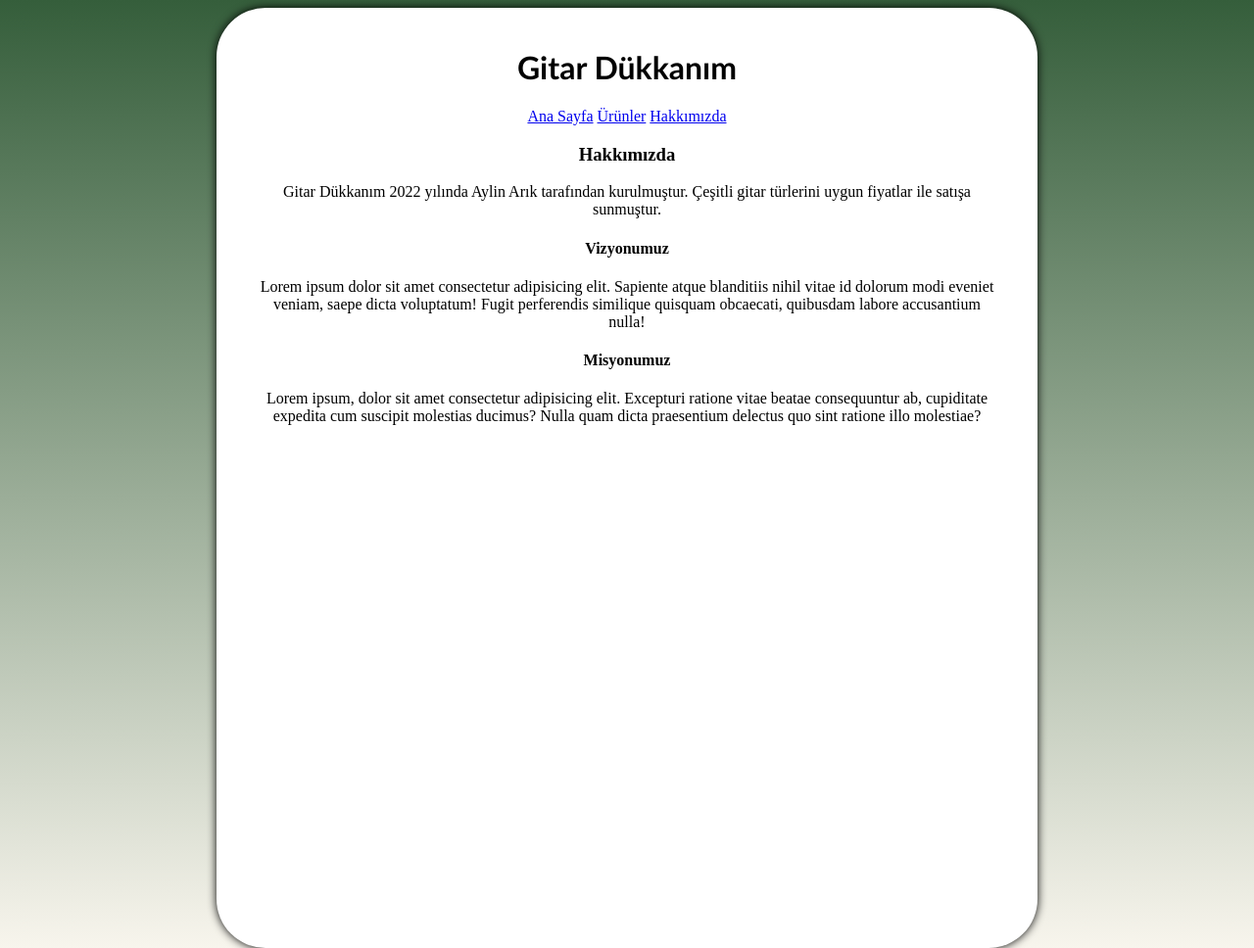
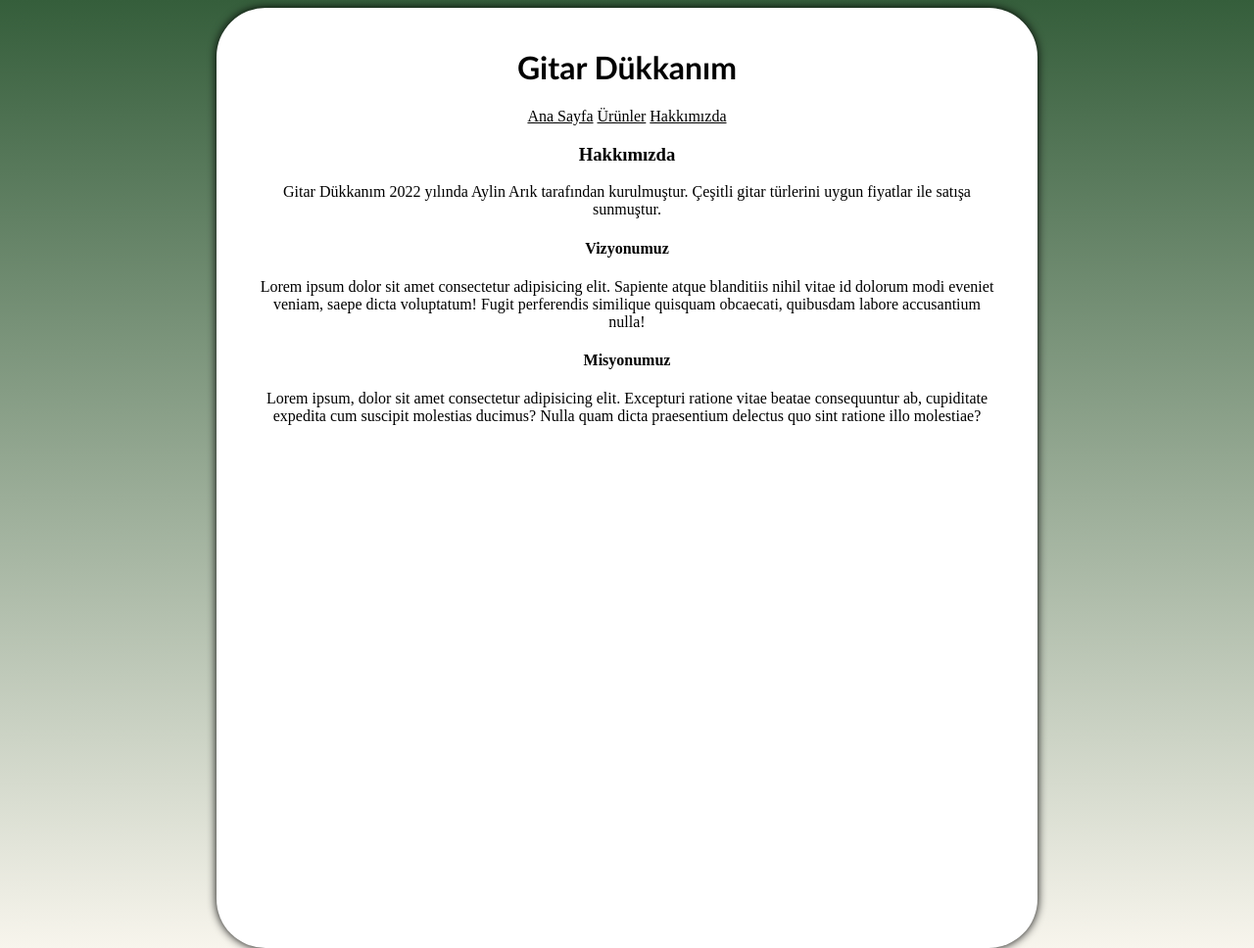
Before and after one commit to aylinarik/kodluyoruz-exercises, a plain HTML site: page homework1/about.html in a window 1280 px wide. Shown: the top 968 px of the page at 98% size. Drawn offline with Linux system fonts and the light colour scheme.

Commit message:
Update about.html

```diff
--- a/homework1/about.html
+++ b/homework1/about.html
@@ -16,9 +16,9 @@
 
             <h1>Gitar Dükkanım</h1>
 
-            <a href="index.html">Ana Sayfa</a>
-            <a href="products.html">Ürünler</a>
-            <a href="about-us.html">Hakkımızda</a>
+            <a style="color: black" href="index.html">Ana Sayfa</a>
+            <a style="color: black" href="products.html">Ürünler</a>
+            <a style="color: black" href="about-us.html">Hakkımızda</a>
 
             <h3>Hakkımızda</h3>
 
```
